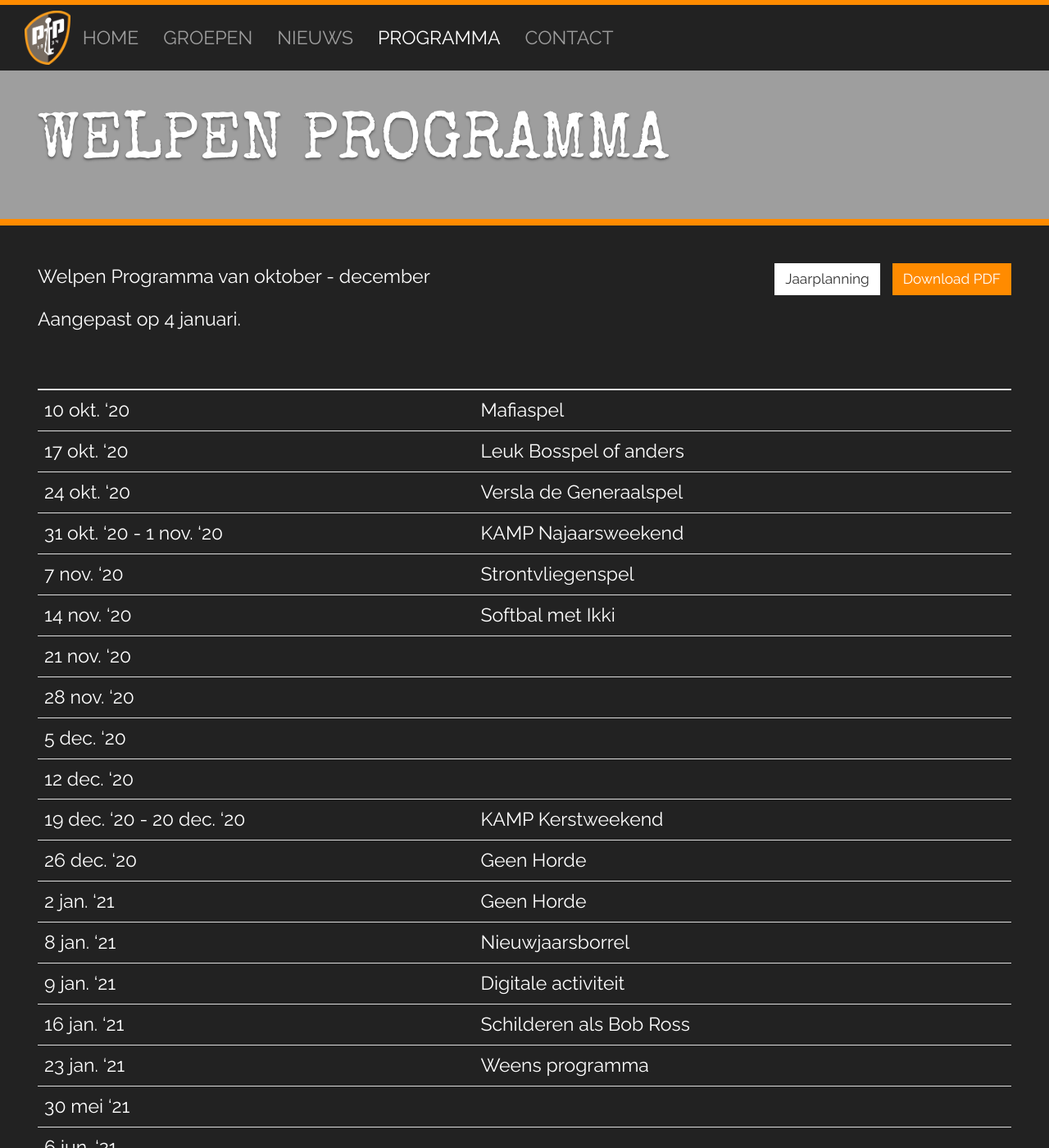
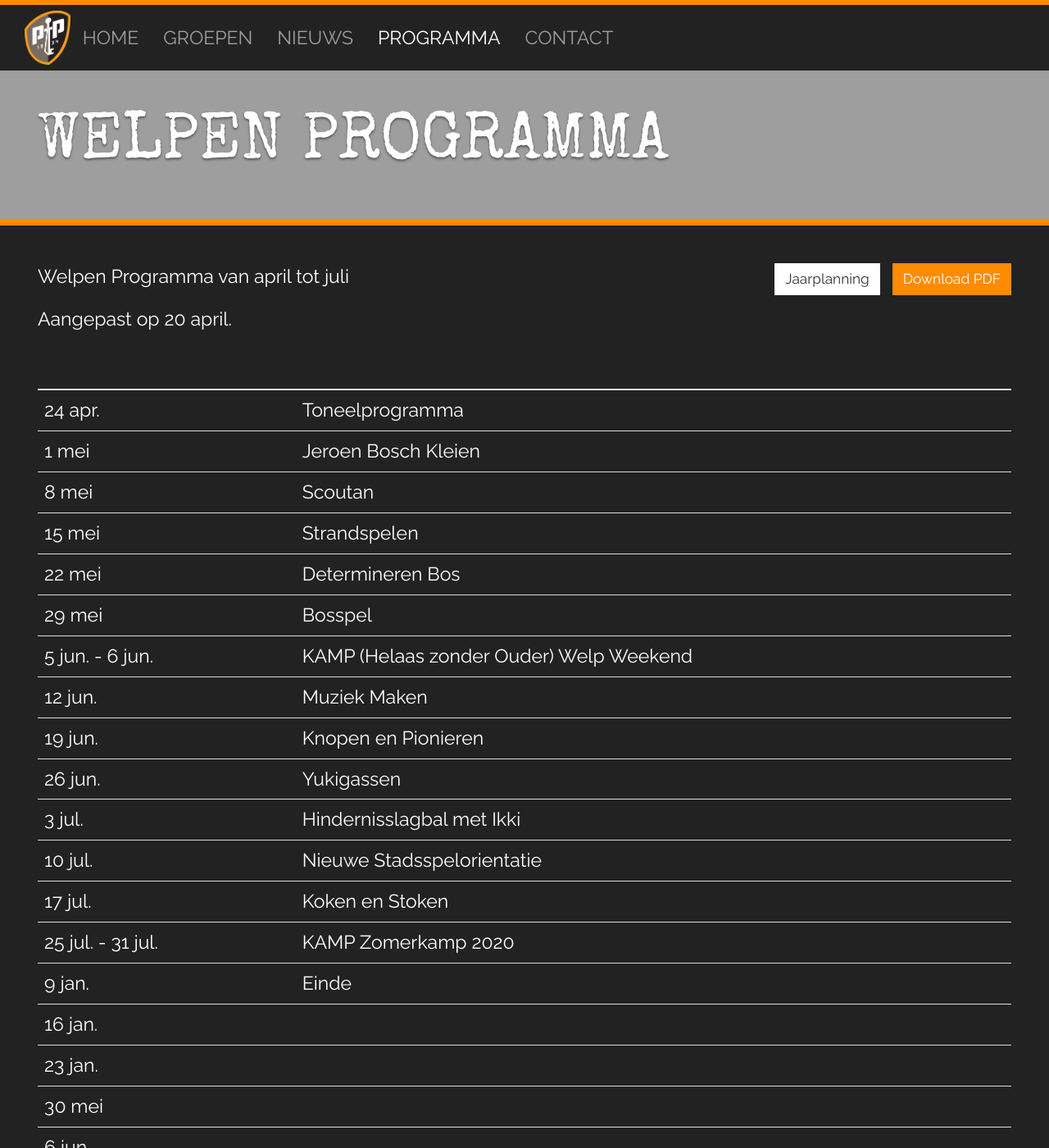
Before and after one commit to nognooitmeegemaakt/website, a Jekyll site: the page built from _agenda/welpen.md, in a window 1280 px wide and 1400 px high. Shown: the whole window at 82% size. Built offline with Jekyll 4.4.1, drawn with Linux system fonts in a browser that asks for light colours; some web fonts are replaced; some of the changed text lies outside the part shown.

Commit message:
Update welpen.md Agenda through CMS
By Fabrizio Zanin (141.101.76.43)

```diff
--- a/_agenda/welpen.md
+++ b/_agenda/welpen.md
@@ -3,40 +3,39 @@ title: Welpen Programma
 layout: agenda
 category: agenda
 agenda: welpen
-footer: "_Laatste wijziging 03-10-2020_"
+footer: "_Laatste wijziging april 2021_"
 ---
 
-Welpen Programma van oktober - december
+Welpen Programma van april tot juli
 
-Aangepast op 4 januari.
+Aangepast op 20 april.
 
 | | |
 |---|---|
-| 10 okt. '20 | Mafiaspel |
-| 17 okt. '20 | Leuk Bosspel of anders |
-| 24 okt. '20 | Versla de Generaalspel |
-| 31 okt. '20 - 1 nov. '20 | KAMP Najaarsweekend |
-| 7 nov. '20 | Strontvliegenspel |
-| 14 nov. '20 | Softbal met Ikki |
-| 21 nov. '20 |  |
-| 28 nov. '20 |  |
-| 5 dec. '20 |  |
-| 12 dec. '20 |  |
-| 19 dec. '20 - 20 dec. '20 | KAMP Kerstweekend |
-| 26 dec. '20 | Geen Horde |
-| 2 jan. '21 | Geen Horde |
-| 8 jan. '21 | Nieuwjaarsborrel |
-| 9 jan. '21 | Digitale activiteit |
-| 16 jan. '21 | Schilderen als Bob Ross |
-| 23 jan. '21 | Weens programma |
-| 30 mei '21 |  |
-| 6 jun. '21 |  |
-| 13 jun. '21 |  |
-| 20 jun. '21 |  |
-| 27 jun. '21 |  |
-| 4 jul. '21 |  |
-| 17 mrt. '21 - 18 mrt. '21 | KAMP Ouder Welp Weekend |
-| 25 jul. '21 - 31 jul. '21 | KAMP Zomerkamp 2020 |
+| 24 apr. | Toneelprogramma |
+| 1 mei | Jeroen Bosch Kleien |
+| 8 mei | Scoutan |
+| 15 mei | Strandspelen |
+| 22 mei | Determineren Bos |
+| 29 mei | Bosspel |
+| 5 jun. - 6 jun. | KAMP (Helaas zonder Ouder) Welp Weekend |
+| 12 jun. | Muziek Maken |
+| 19 jun. | Knopen en Pionieren |
+| 26 jun. | Yukigassen  |
+| 3 jul. | Hindernisslagbal met Ikki |
+| 10 jul. | Nieuwe Stadsspelorientatie |
+| 17 jul. | Koken en Stoken |
+| 25 jul. - 31 jul. | KAMP Zomerkamp 2020 |
+| 9 jan. | Einde |
+| 16 jan. |  |
+| 23 jan. |  |
+| 30 mei |  |
+| 6 jun. |  |
+| 13 jun. |  |
+| 20 jun. |  |
+| 27 jun. |  |
+| 4 jul. |  |
+| 17 mrt. - 18 mrt. |  |
 {: .table :}
 
 {{ page.footer }}
```
